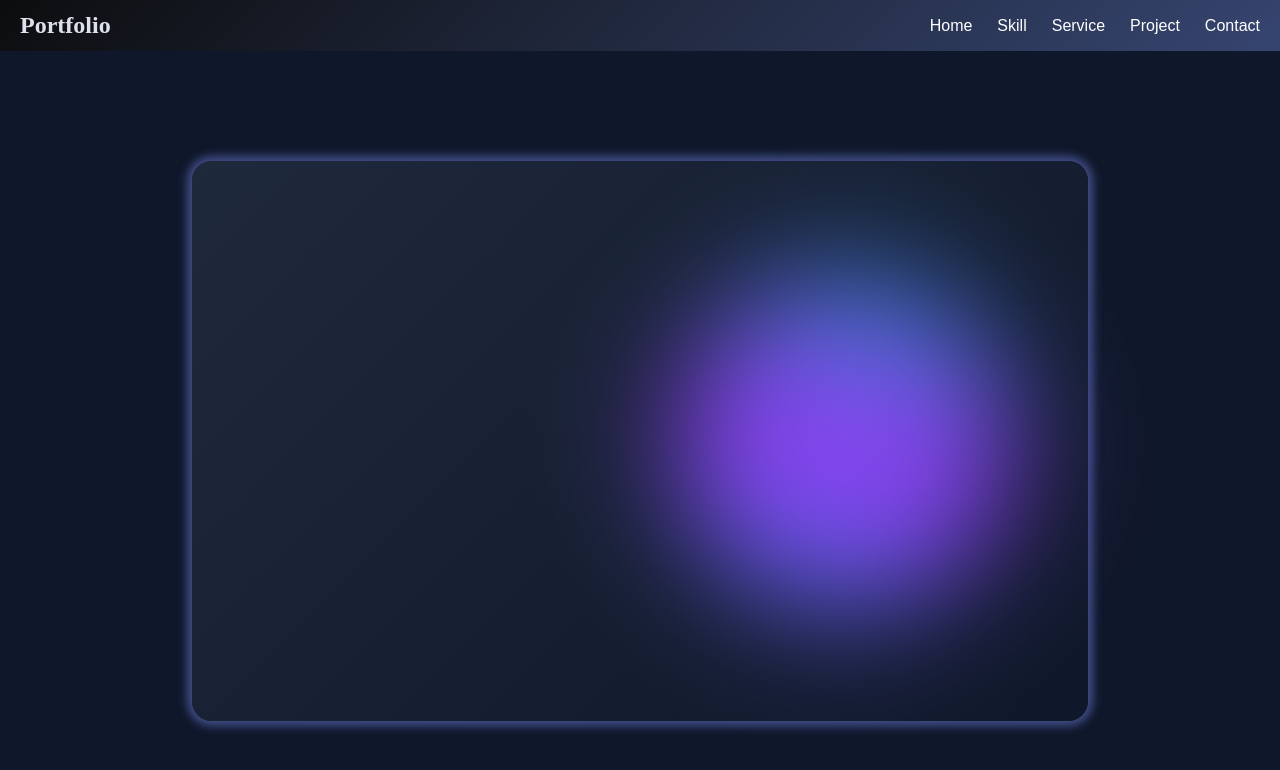
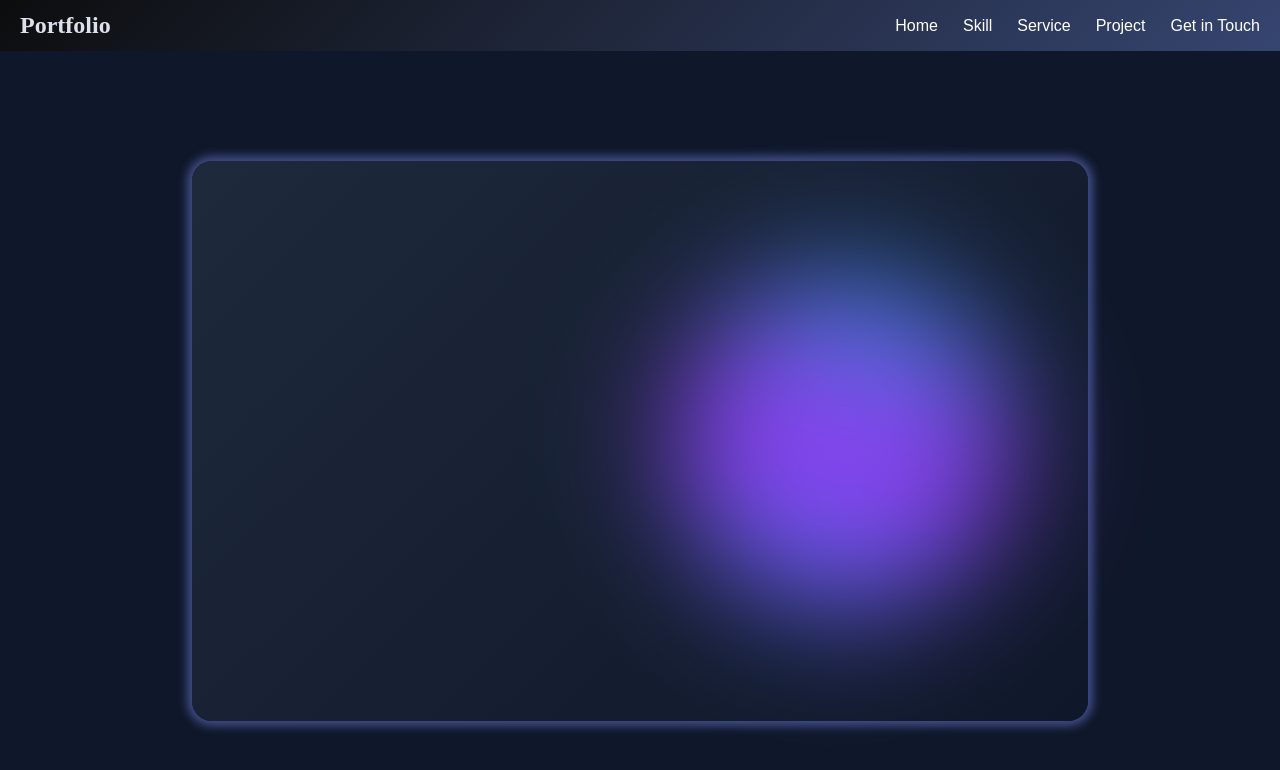
Before and after one commit to pooja-meet/Portfolio, a React (Vite) app in the folder frontend/: page / in a window 1280 px wide. Shown: the top 770 px of the page. Built offline with nearby package versions, Linux system fonts and the light colour scheme; no server answers.

Commit message:
Add 'Get in Touch' link to Navbar component

```diff
--- a/frontend/src/user/components/Navbar/Navbar.jsx
+++ b/frontend/src/user/components/Navbar/Navbar.jsx
@@ -17,7 +17,7 @@ export default function Navbar() {
                         <li><Link to="/skill" onClick={closeMenu}>Skill</Link></li>
                         <li><Link to="/service" onClick={closeMenu}>Service</Link></li>
                         <li><Link to="/project" onClick={closeMenu}>Project</Link></li>
-                        <li><Link to="/contact" onClick={closeMenu}>Contact</Link></li>
+                        <li><Link to="/contact" className='highlight' onClick={closeMenu}>Get in Touch</Link></li>
                     </ul>
                 </div>
             </nav>
```
